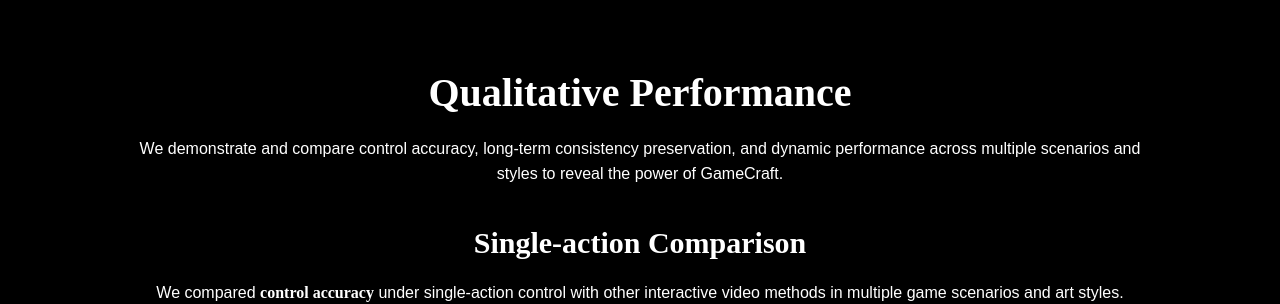
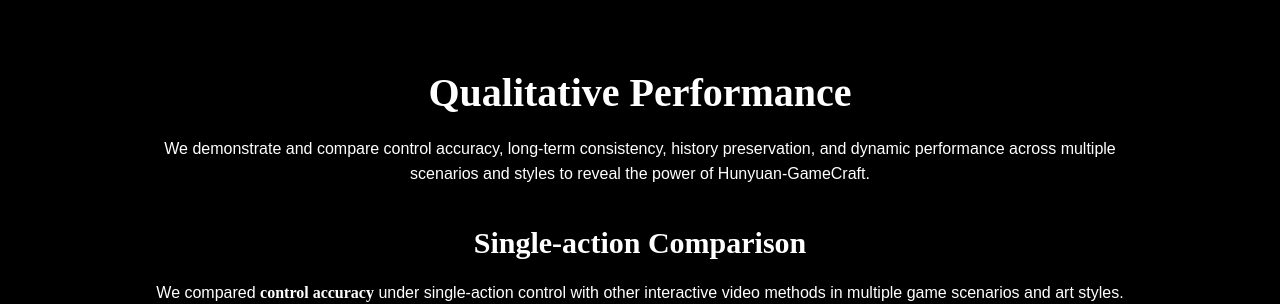
Before and after one commit to hunyuan-gamecraft/hunyuan-gamecraft.github.io, a plain HTML site: page index.html in a window 1280 px wide. Shown: the part 2020-2324 px from the top of the page. Drawn offline with Linux system fonts and the light colour scheme; files whose address does not match are found by name; a web font is replaced by a local one.

Commit message:
update cap

```diff
--- a/index.html
+++ b/index.html
@@ -1146,7 +1146,7 @@
             Qualitative Performance
         </div>
         <div class="description">
-            We demonstrate and compare control accuracy, long-term consistency preservation, and dynamic performance across multiple scenarios and styles to reveal the power of GameCraft.
+            We demonstrate and compare control accuracy, long-term consistency, history preservation, and dynamic performance across multiple scenarios and styles to reveal the power of Hunyuan-GameCraft.
         </div>
 
         <section id="single-action">
```
